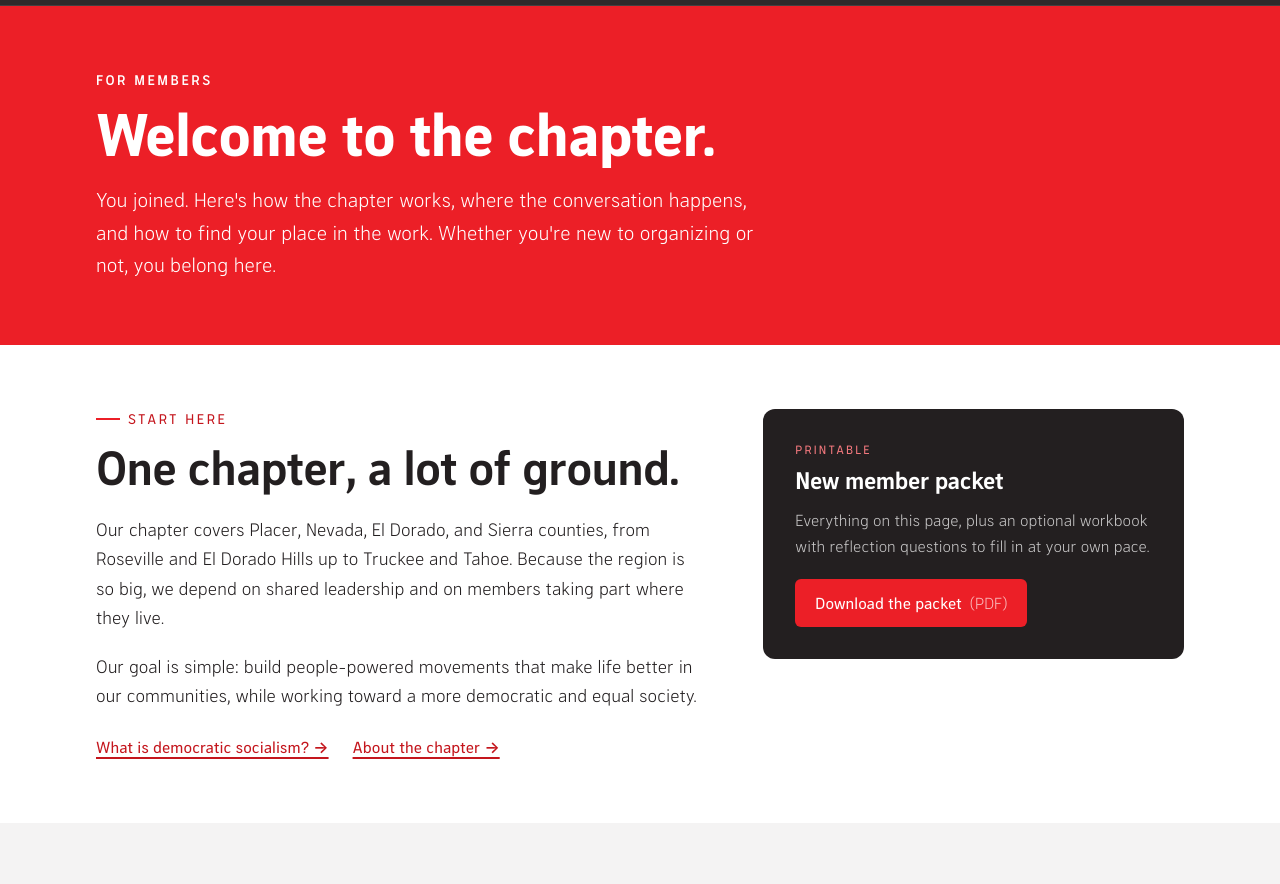
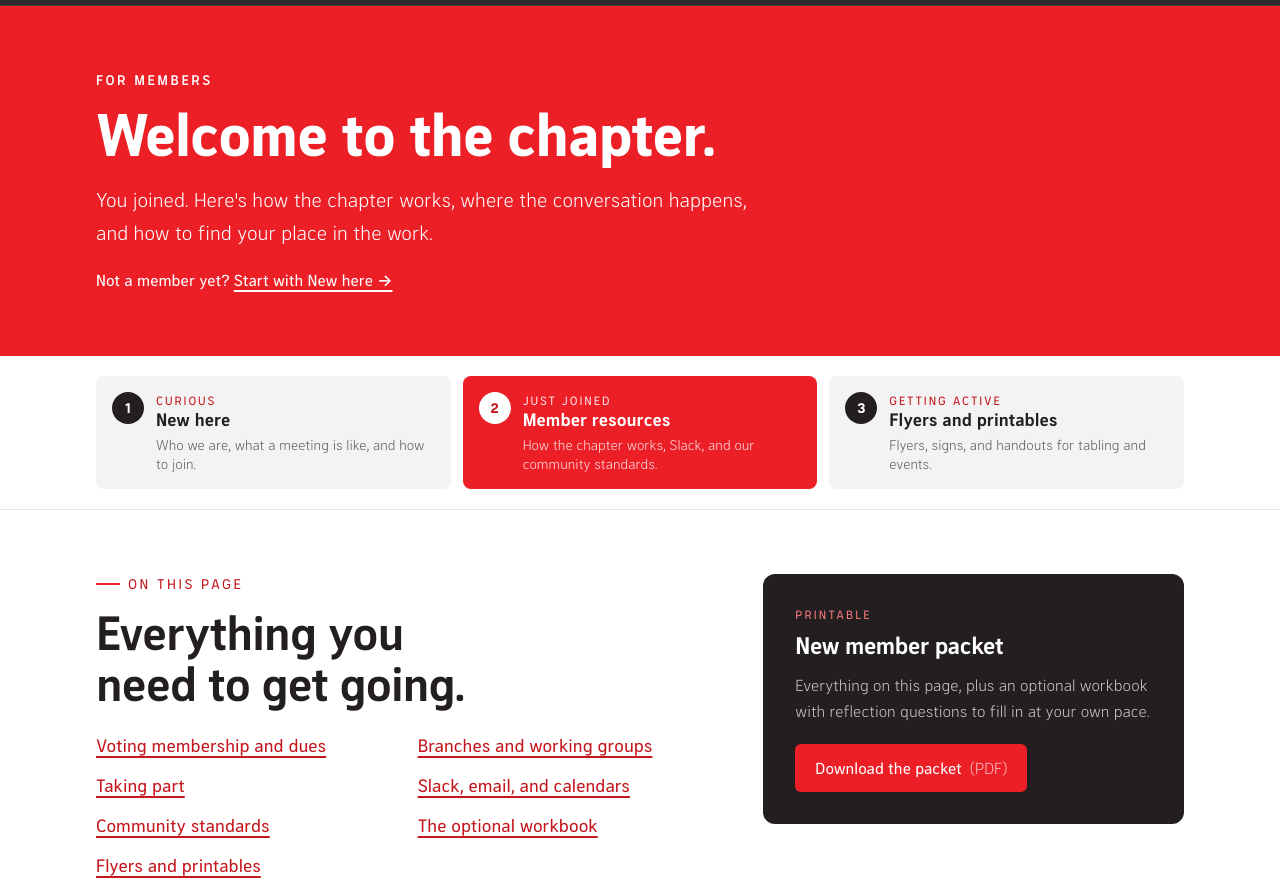
Before and after one commit to Central-Sierra-Foothills-DSA/csf-dsa.org, an Astro site: page /member-resources in a window 1280 px wide. Shown: the part 59-943 px from the top of the page. Built offline with nearby package versions, Linux system fonts and the light colour scheme; Astro itself is replaced by a stand-in of ours.

Commit message:
Connect the New here and Member resources pages
- New Journey strip (Curious -> Just joined -> Getting active) under the
  header on New here, Member resources, and the flyer library, with the
  current step highlighted and each step linking to its page.
- Member resources gets a "Not a member yet?" link back to New here, and
  its opening welcome text is replaced with jump links to its sections.
- Footer: "Member resources" becomes "Already a member?", and the flyer
  library gets its own link.

Co-Authored-By: Claude Opus 5.5 <noreply@anthropic.com>

```diff
--- a/src/components/Footer.astro
+++ b/src/components/Footer.astro
@@ -19,7 +19,8 @@ const columns = [
     title: 'Get involved',
     links: [
       { path: '/new-members/', label: 'New here? Start here' },
-      { path: '/member-resources/', label: 'Member resources' },
+      { path: '/member-resources/', label: 'Already a member?' },
+      { path: '/member-resources/printables/', label: 'Flyers and printables' },
       { path: '/events/', label: 'Events' },
       { path: '/learn/', label: 'Learn the basics' },
       { path: '/local-government/', label: 'Local government' },
--- /dev/null
+++ b/src/components/Journey.astro
@@ -0,0 +1,51 @@
+---
+// "You are here" strip that ties the newcomer and member pages together:
+// Curious (New here) → Joined (Member resources) → Getting active (Flyers).
+// Put it right under <PageHeader> on each of those pages.
+import { href } from '../lib/paths';
+
+interface Props {
+  current: 'curious' | 'joined' | 'active';
+}
+const { current } = Astro.props;
+
+const steps = [
+  { id: 'curious', label: 'Curious', title: 'New here', body: 'Who we are, what a meeting is like, and how to join.', path: '/new-members/' },
+  { id: 'joined', label: 'Just joined', title: 'Member resources', body: 'How the chapter works, Slack, and our community standards.', path: '/member-resources/' },
+  { id: 'active', label: 'Getting active', title: 'Flyers and printables', body: 'Flyers, signs, and handouts for tabling and events.', path: '/member-resources/printables/' },
+] as const;
+---
+<nav aria-label="Where to start" class="bg-white border-b border-black/10">
+  <ol class="max-w-6xl mx-auto px-4 sm:px-6 lg:px-8 py-5 grid sm:grid-cols-3 gap-3">
+    {steps.map((s, i) => {
+      const here = s.id === current;
+      return (
+        <li>
+          <a
+            href={href(s.path)}
+            aria-current={here ? 'page' : undefined}
+            class:list={[
+              'h-full flex gap-3 rounded-lg p-4 transition-colors focus-visible:outline-3 focus-visible:outline-offset-2 focus-visible:outline-red',
+              here ? 'bg-red text-white' : 'bg-mist hover:bg-black-4/50',
+            ]}
+          >
+            <span
+              class:list={[
+                'w-8 h-8 shrink-0 rounded-full font-display font-black text-sm flex items-center justify-center',
+                here ? 'bg-white text-red-dark' : 'bg-black text-white',
+              ]}
+              aria-hidden="true"
+            >{i + 1}</span>
+            <span class="min-w-0">
+              <span class:list={['block text-xs font-semibold tracking-[0.16em] uppercase', here ? 'text-white/85' : 'text-red-dark']}>
+                {s.label}{here && <span class="sr-only"> (you are here)</span>}
+              </span>
+              <span class="block font-display font-extrabold text-lg leading-tight">{s.title}</span>
+              <span class:list={['block mt-1 text-sm leading-snug', here ? 'text-white/85' : 'text-black-2']}>{s.body}</span>
+            </span>
+          </a>
+        </li>
+      );
+    })}
+  </ol>
+</nav>
--- a/src/pages/member-resources/index.astro
+++ b/src/pages/member-resources/index.astro
@@ -1,6 +1,7 @@
 ---
 import Base from '../../layouts/Base.astro';
 import PageHeader from '../../components/PageHeader.astro';
+import Journey from '../../components/Journey.astro';
 import SectionHeading from '../../components/SectionHeading.astro';
 import site from '../../data/site.json';
 import groups from '../../data/working-groups.json';
@@ -11,24 +12,34 @@ import { guide, resolveLink, packetPath } from '../../lib/member-guide';
 const packet = href(packetPath);
 const { membership, structure, participation, tools, standards, workbook, nextSteps } = guide;
 const linkClass = 'font-semibold text-red-dark hover:text-red underline underline-offset-4 decoration-2';
+// Jump links at the top of the page. Each id matches a section below.
+const sections = [
+  { id: 'membership', label: 'Voting membership and dues' },
+  { id: 'how-it-works', label: 'Branches and working groups' },
+  { id: 'participation', label: 'Taking part' },
+  { id: 'stay-connected', label: 'Slack, email, and calendars' },
+  { id: 'standards', label: 'Community standards' },
+  { id: 'workbook', label: 'The optional workbook' },
+  { id: 'printables', label: 'Flyers and printables' },
+];
 ---
 <Base title="Member resources" description="A guide for new members of Central Sierra Foothills DSA: how the chapter works, how to stay connected, our community standards, and a printable new member packet.">
-  <PageHeader eyebrow="For members" title="Welcome to the chapter." lede="You joined. Here's how the chapter works, where the conversation happens, and how to find your place in the work. Whether you're new to organizing or not, you belong here." />
+  <PageHeader eyebrow="For members" title="Welcome to the chapter." lede="You joined. Here's how the chapter works, where the conversation happens, and how to find your place in the work.">
+    <p class="mt-5 font-semibold">
+      Not a member yet? <a href={href('/new-members/')} class="underline underline-offset-4 decoration-2 hover:decoration-white/60">Start with New here →</a>
+    </p>
+  </PageHeader>
+  <Journey current="joined" />
 
   <section class="py-12 sm:py-16 bg-white">
     <div class="max-w-6xl mx-auto px-4 sm:px-6 lg:px-8 grid lg:grid-cols-12 gap-10 lg:gap-14 items-start">
       <div class="lg:col-span-7">
-        <SectionHeading eyebrow="Start here" title="One chapter, a lot of ground." />
-        <div class="mt-6 space-y-5 text-lg leading-relaxed">
-          <p>
-            Our chapter covers {site.counties.slice(0, -1).join(', ')}, and {site.counties.at(-1)} counties, from Roseville and El Dorado Hills up to Truckee and Tahoe. {guide.region}
-          </p>
-          <p>Our goal is simple: {guide.goal.charAt(0).toLowerCase() + guide.goal.slice(1)}</p>
-        </div>
-        <div class="mt-6 flex flex-wrap gap-x-6 gap-y-2">
-          <a href={href('/learn/')} class={linkClass}>What is democratic socialism? →</a>
-          <a href={href('/about/')} class={linkClass}>About the chapter →</a>
-        </div>
+        <SectionHeading eyebrow="On this page" title="Everything you need to get going." />
+        <ul class="mt-6 grid sm:grid-cols-2 gap-x-8 gap-y-3 text-lg">
+          {sections.map((s) => (
+            <li><a href={`#${s.id}`} class={linkClass}>{s.label}</a></li>
+          ))}
+        </ul>
       </div>
       <aside class="lg:col-span-5 rounded-xl bg-black text-white p-6 sm:p-8">
         <p class="font-semibold tracking-[0.18em] uppercase text-xs text-red-2">Printable</p>
--- a/src/pages/member-resources/printables/index.astro
+++ b/src/pages/member-resources/printables/index.astro
@@ -2,6 +2,7 @@
 // The flyer library. Text in src/data/printables.json; files built by `npm run printables`.
 import Base from '../../../layouts/Base.astro';
 import PageHeader from '../../../components/PageHeader.astro';
+import Journey from '../../../components/Journey.astro';
 import SectionHeading from '../../../components/SectionHeading.astro';
 import site from '../../../data/site.json';
 import { href } from '../../../lib/paths';
@@ -32,6 +33,7 @@ const downloadName = (file: string) => file.split('/').pop();
       ))}
     </nav>
   </PageHeader>
+  <Journey current="active" />
 
   <section class="py-12 sm:py-16 bg-white">
     <div class="max-w-6xl mx-auto px-4 sm:px-6 lg:px-8 grid lg:grid-cols-2 gap-6">
--- a/src/pages/new-members.astro
+++ b/src/pages/new-members.astro
@@ -2,6 +2,7 @@
 import { Image } from 'astro:assets';
 import Base from '../layouts/Base.astro';
 import PageHeader from '../components/PageHeader.astro';
+import Journey from '../components/Journey.astro';
 import SectionHeading from '../components/SectionHeading.astro';
 import EventList from '../components/EventList.astro';
 import site from '../data/site.json';
@@ -47,6 +48,7 @@ const faqs = [
 ---
 <Base title="New here? Start here" description="New to Central Sierra Foothills DSA? What DSA is, what a first meeting is like, and how to join.">
   <PageHeader eyebrow="Welcome" title="New here? Start here." lede="You don't need to be an expert, or even a member, to get involved. Here's what to expect and how to take the first step." />
+  <Journey current="curious" />
 
   <section class="py-12 sm:py-16 bg-white">
     <div class="max-w-6xl mx-auto px-4 sm:px-6 lg:px-8 grid lg:grid-cols-12 gap-10 lg:gap-14 items-start">
```
